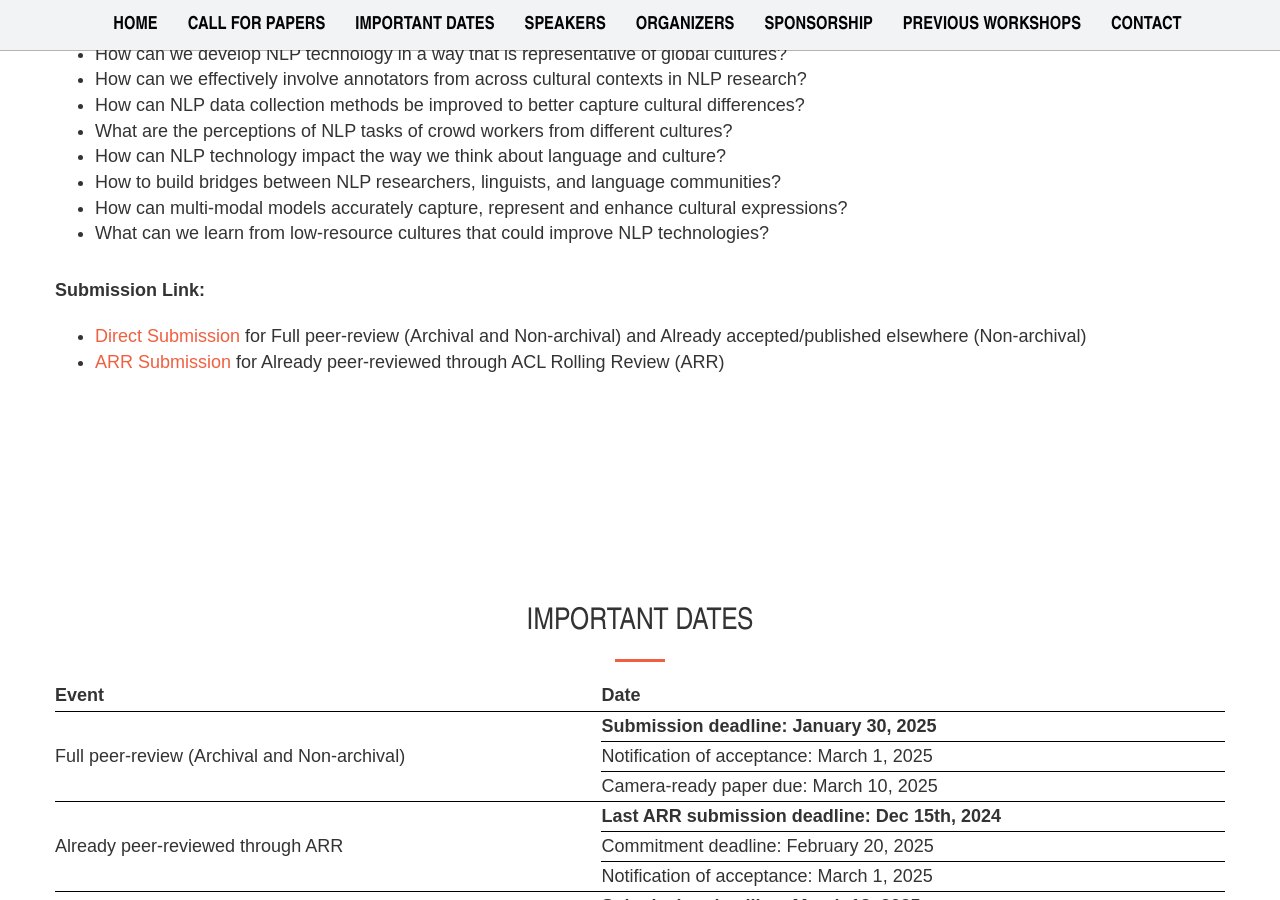
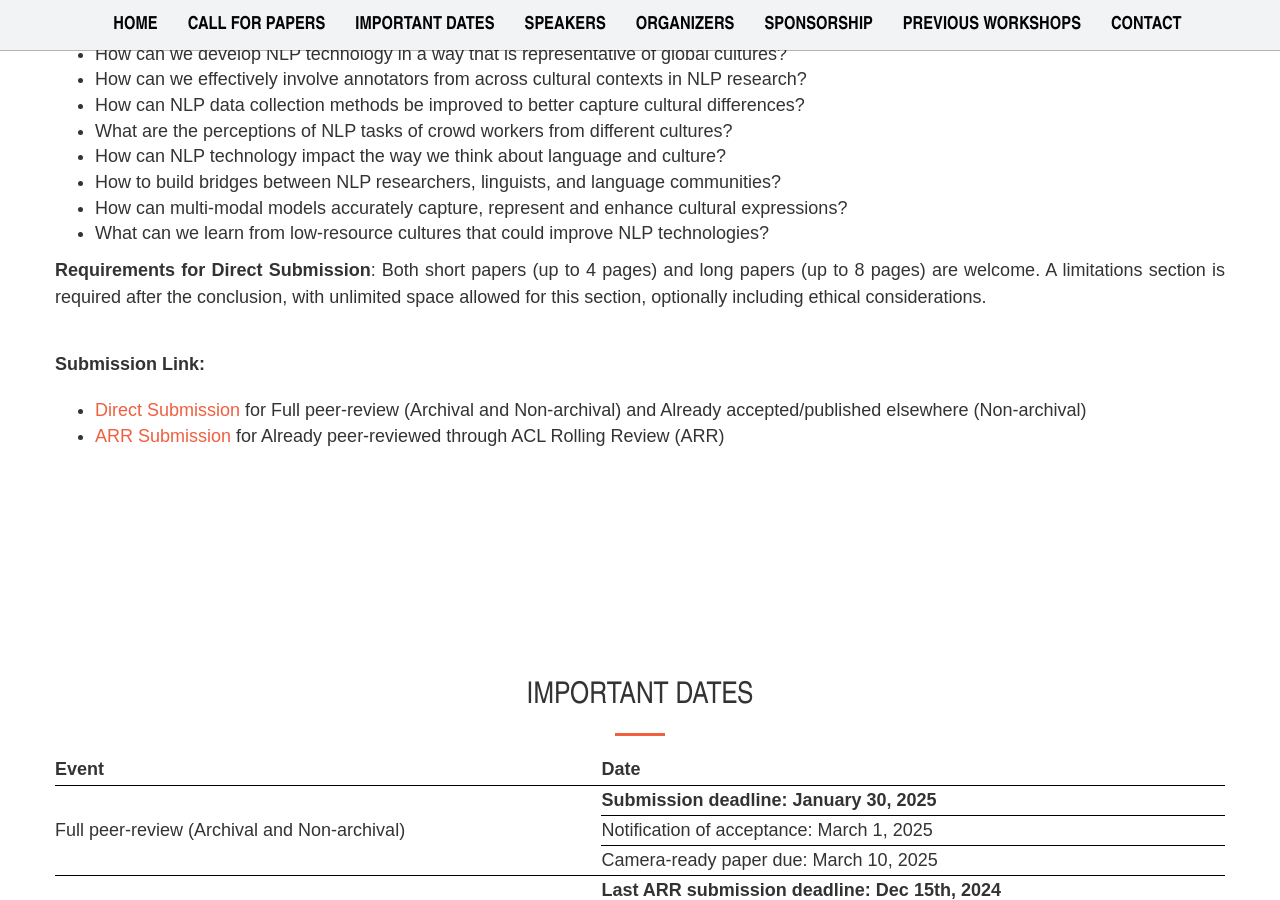
Before and after one commit to c3nlp/c3nlp.github.io, a Jekyll site: the page built from index.html, in a window 1280 px wide and 900 px high, scrolled down 1232 px. Built offline with Jekyll 4.4.1, drawn with Linux system fonts in a browser that asks for light colours.

Commit message:
udpate cfp

```diff
--- a/_includes/cfp.html
+++ b/_includes/cfp.html
@@ -58,7 +58,9 @@
                     <li>How to build bridges between NLP researchers, linguists, and language communities?</li>
                     <li>How can multi-modal models accurately capture, represent and enhance cultural expressions?</li>
                     <li>What can we learn from low-resource cultures that could improve NLP technologies?</li>
+                    <!-- <li><u>Both short paper and long papers are welcomed. </u></li> -->
                 </ul>
+                <p class="bg-gray" align="justify"><b>Requirements for Direct Submission</b>: Both short papers (up to 4 pages) and long papers (up to 8 pages) are welcome. A limitations section is required after the conclusion, with unlimited space allowed for this section, optionally including ethical considerations.</p>
                 <br>
                 <p class="bg-gray" align="justify"><b>Submission Link:</b></p>
                 <ul class="bg-gray" align="left">
```
Also changed, not shown: 1 other file.
